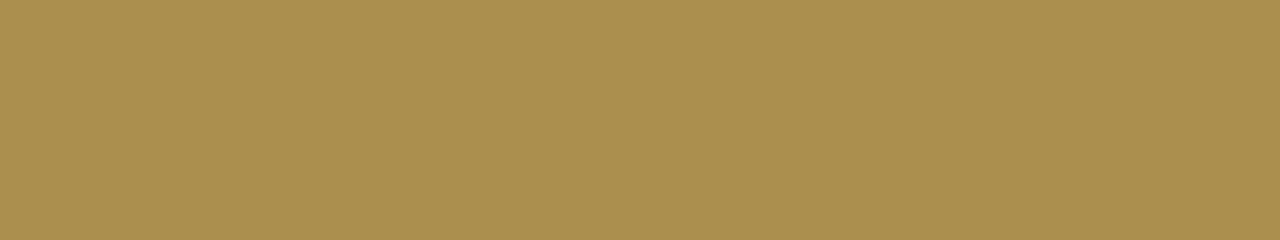
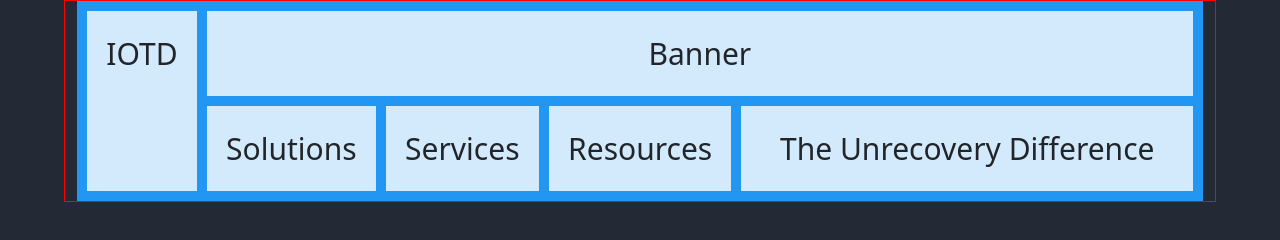
Before and after one commit to med1ocre/unrecovery, a plain HTML site: page index.html in a window 1280 px wide. Drawn offline with nearby package versions, Linux system fonts and the light colour scheme.

Commit message:
Add files via upload

```diff
--- a/assets/css/style.css
+++ b/assets/css/style.css
@@ -1,5 +1,54 @@
+html, body, form, main {
+    height: 100%;
+}
+
 body{
 
-  background-color: #AB8F4E;
+  background-color: #232A35;
 
 }
+
+.content{
+
+  width:90%;
+  height:100%;
+  margin-left:auto;
+  margin-right:auto;
+
+}
+
+.mainheader{
+
+  border:1px red solid;
+
+  width:100%;
+
+}
+
+
+.iotd { grid-area: iotd; }
+.banner { grid-area: banner; }
+.solutions { grid-area: solutions; }
+.services { grid-area: services; }
+.tud { grid-area: tud; }
+.resources { grid-area: resources; }
+
+.grid-container {
+  display: grid;
+  grid-template-areas:
+    'iotd banner banner banner banner banner'
+    'iotd solutions services resources tud tud';
+  grid-template-columns: auto auto auto auto;
+  grid-template-rows: auto auto;
+  gap: 10px;
+  background-color: #2196F3;
+  padding: 10px;
+  height:100%;
+}
+
+.grid-container > div {
+  background-color: rgba(255, 255, 255, 0.8);
+  text-align: center;
+  padding: 20px 0;
+  font-size: 30px;
+}
--- a/index.html
+++ b/index.html
@@ -13,6 +13,18 @@
   </head>
   <body>
 
+    <div class="content">
+      <div class="container-fluid mainheader">
+        <div class="grid-container">
+          <div class="iotd col">IOTD</div>
+          <div class="banner col">Banner</div>
+          <div class="solutions col">Solutions</div>
+          <div class="services col">Services</div>
+          <div class="tud col">The Unrecovery Difference</div>
+          <div class="resources col">Resources</div>
+        </div>
+      </div>
+    </div>
 
     <script src="https://cdn.jsdelivr.net/npm/bootstrap@5.2.3/dist/js/bootstrap.bundle.min.js" integrity="sha384-kenU1KFdBIe4zVF0s0G1M5b4hcpxyD9F7jL+jjXkk+Q2h455rYXK/7HAuoJl+0I4" crossorigin="anonymous"></script>
 
```
Also changed, not shown: assets/media/images/picture.jpg (added).
